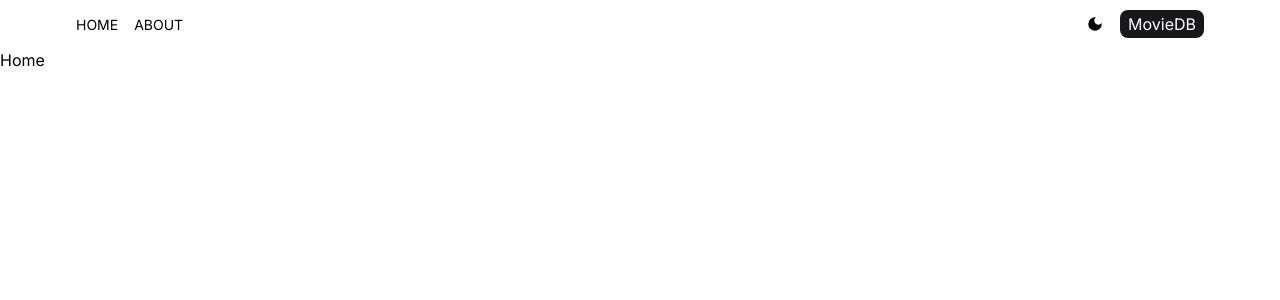
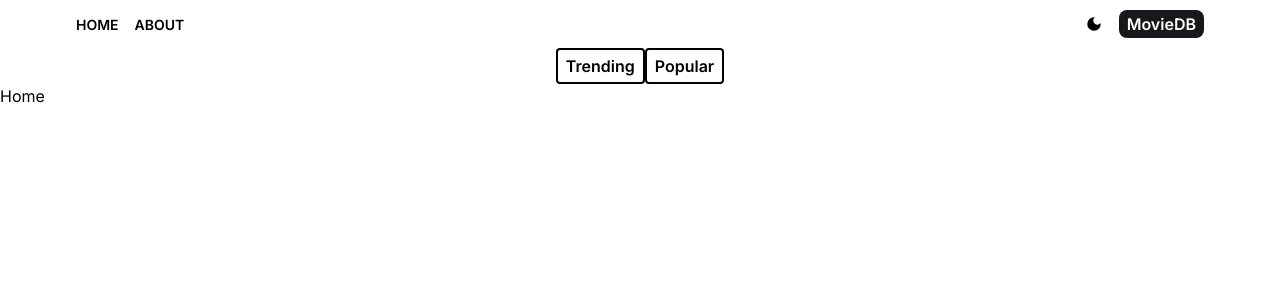
Before and after one commit to AbhayShaw1912/MovieDb, a Next.js app: page / in a window 1280 px wide. Shown: the top 300 px of the page. Built offline with nearby package versions, Linux system fonts and the light colour scheme.

Commit message:
created navbar component

```diff
--- a/src/app/layout.js
+++ b/src/app/layout.js
@@ -2,6 +2,7 @@ import { Inter } from "next/font/google";
 import "./globals.css";
 import Header from "@/components/Header";
 import Provider from "@/Provider";
+import Navbar from "@/components/Navbar";
 
 const inter = Inter({ subsets: ["latin"] });
 
@@ -16,6 +17,7 @@ export default function RootLayout({ children }) {
       <body className={inter.className}>
       <Provider>
           <Header/>
+          <Navbar />
           {children}
       </Provider>
       </body>
--- a/src/components/Header.jsx
+++ b/src/components/Header.jsx
@@ -5,9 +5,9 @@ import {BsFillInfoCircleFill} from "react-icons/bs";
 import Link from "next/link";
 import ThemeModeToggleButton from "@/components/ThemeModeToggleButton";
 
-export default function Header(props) {
+export default function Header() {
     return (
-        <div className="flex justify-between items-center p-3 max-w-6xl mx-auto">
+        <div className="flex justify-between items-center p-3 max-w-6xl mx-auto font-semibold">
             <div className="flex gap-4">
             <MenuItem title="Home" address="/" Icon={AiFillHome}/>
                 <MenuItem title="About" address="/about" Icon={BsFillInfoCircleFill}/>
@@ -15,7 +15,7 @@ export default function Header(props) {
             <div className="flex items-center gap-4">
                 <ThemeModeToggleButton/>
                 <Link href="/">
-                    <span className=" text-white px-2 py-1 bg-zinc-900 rounded-lg" >MovieDB</span>
+                    <span className=" text-white dark:bg-amber-500 font-semibold px-2 py-1 bg-zinc-900 rounded-lg" >MovieDB</span>
                 </Link>
             </div>
 
--- /dev/null
+++ b/src/components/Navbar.jsx
@@ -0,0 +1,13 @@
+"use client"
+import React from 'react';
+import NavbarItems from "@/components/NavbarItems";
+
+export default function Navbar() {
+
+    return (
+       <div className="flex  justify-center ">
+           <NavbarItems title="Trending" params="fetchTopTrending"  />
+           <NavbarItems title="Popular" params="fetchTopPopular" />
+       </div>
+    );
+}
--- /dev/null
+++ b/src/components/NavbarItems.jsx
@@ -0,0 +1,18 @@
+"use client";
+import React from 'react';
+import Link from "next/link";
+import {useSearchParams} from "next/navigation";
+
+export default function NavbarItems({title,params}) {
+    const searchParams =useSearchParams();
+    const genre=searchParams.get("genre");
+
+    return (
+        <button className={`py-1 px-2  font-semibold rounded border-black border-2 ${genre === params ? 'bg-blue-600 dark:bg-amber-500 dark:text-white':''}`}>
+            <Link href={`/?genre=${params}`} >
+                {title}
+            </Link>
+
+        </button>
+    );
+}
```
